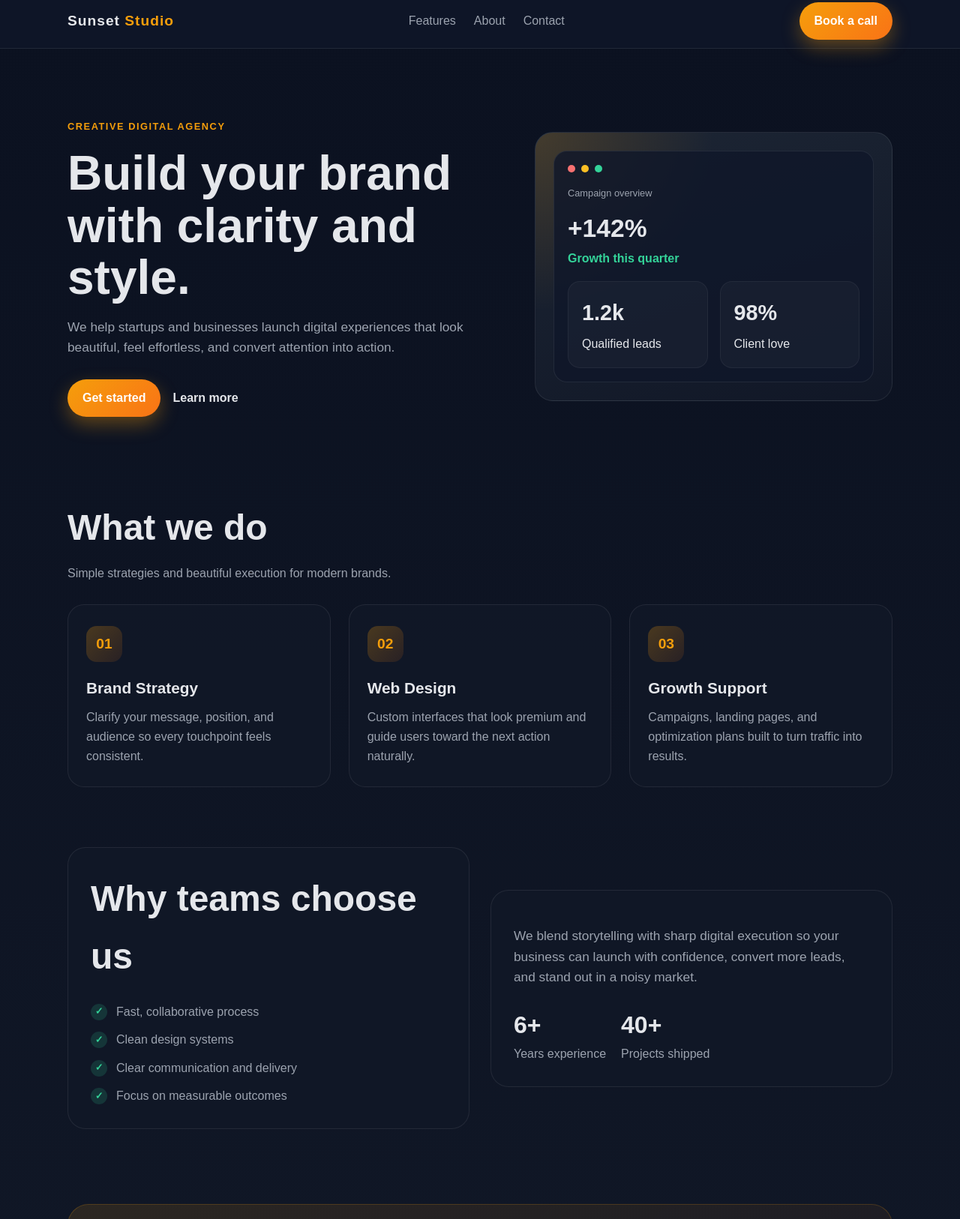
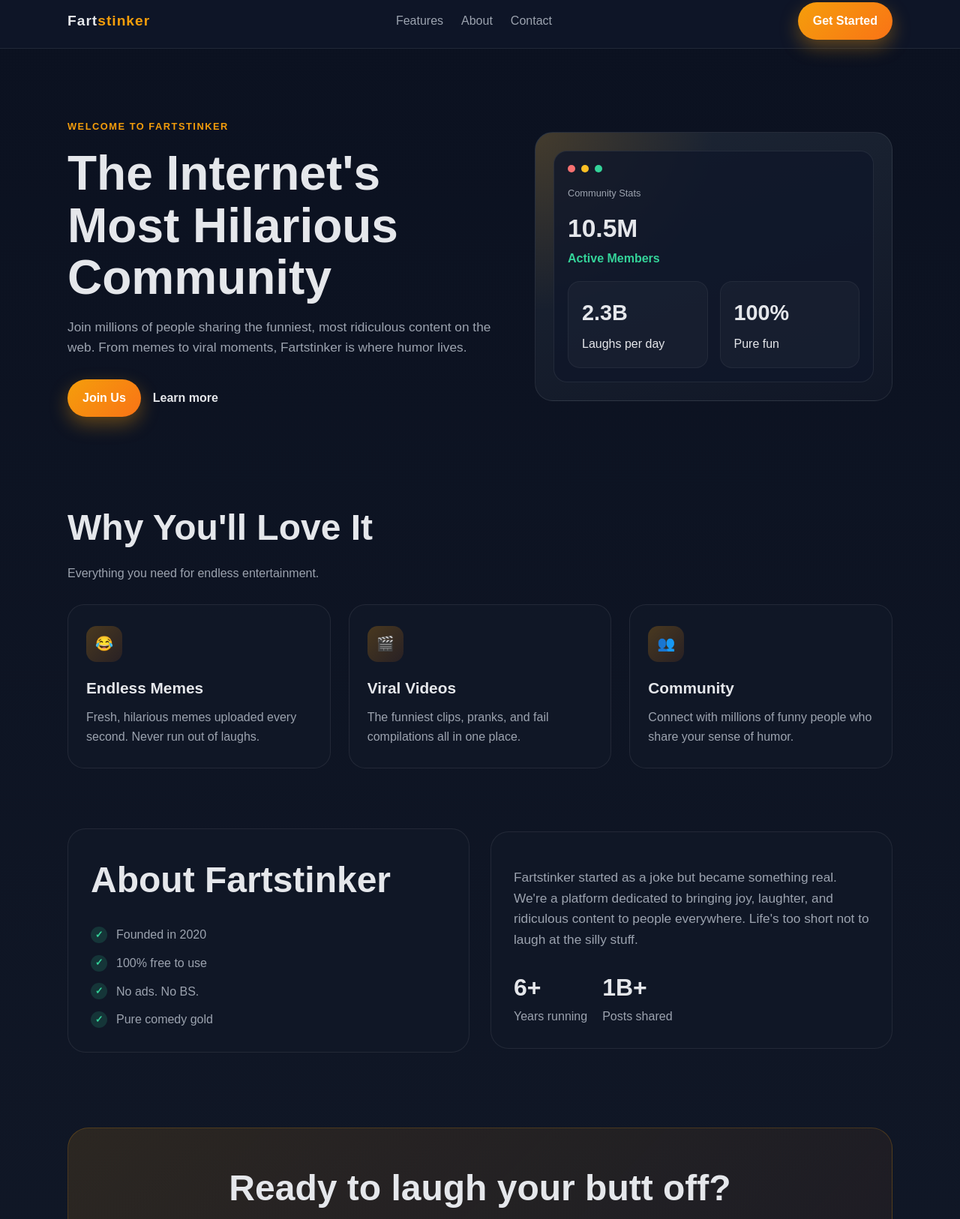
Before and after one commit to mvamverma-alt/sunset-studio, a plain HTML site: page index.html in a window 1280 px wide. Shown: the part 8-1634 px from the top of the page at 75% size. Drawn offline with Linux system fonts and the light colour scheme.

Commit message:
Update website with Fartstinker branding and content

```diff
--- a/index.html
+++ b/index.html
@@ -3,7 +3,7 @@
 <head>
   <meta charset="UTF-8" />
   <meta name="viewport" content="width=device-width, initial-scale=1.0" />
-  <title>Sunset Studio</title>
+  <title>Fartstinker</title>
   <style>
     :root {
       --bg: #0f172a;
@@ -329,13 +329,13 @@
   <header>
     <div class="container">
       <nav>
-        <a href="#" class="brand">Sunset <span>Studio</span></a>
+        <a href="#" class="brand">Fart<span>stinker</span></a>
         <div class="nav-links">
           <a href="#features">Features</a>
           <a href="#about">About</a>
           <a href="#contact">Contact</a>
         </div>
-        <a href="#contact" class="btn btn-primary">Book a call</a>
+        <a href="#contact" class="btn btn-primary">Get Started</a>
       </nav>
     </div>
   </header>
@@ -344,15 +344,15 @@
     <section class="hero">
       <div class="container hero-grid">
         <div>
-          <div class="eyebrow">Creative digital agency</div>
-          <h1>Build your brand with clarity and style.</h1>
+          <div class="eyebrow">Welcome to Fartstinker</div>
+          <h1>The Internet's Most Hilarious Community</h1>
           <p>
-            We help startups and businesses launch digital experiences that look beautiful,
-            feel effortless, and convert attention into action.
+            Join millions of people sharing the funniest, most ridiculous content on the web.
+            From memes to viral moments, Fartstinker is where humor lives.
           </p>
 
           <div class="hero-actions">
-            <a href="#features" class="btn btn-primary">Get started</a>
+            <a href="#features" class="btn btn-primary">Join Us</a>
             <a href="#about" class="secondary-link">Learn more</a>
           </div>
         </div>
@@ -365,18 +365,18 @@
               <span class="dot green"></span>
             </div>
 
-            <div style="font-size: 0.8rem; color: var(--muted); margin-bottom: 10px;">Campaign overview</div>
-            <div style="font-size: 2.1rem; font-weight: 700;">+142%</div>
-            <div style="color: #34d399; font-weight: 600;">Growth this quarter</div>
+            <div style="font-size: 0.8rem; color: var(--muted); margin-bottom: 10px;">Community Stats</div>
+            <div style="font-size: 2.1rem; font-weight: 700;">10.5M</div>
+            <div style="color: #34d399; font-weight: 600;">Active Members</div>
 
             <div class="stat-grid">
               <div class="stat">
-                <strong>1.2k</strong>
-                <span>Qualified leads</span>
+                <strong>2.3B</strong>
+                <span>Laughs per day</span>
               </div>
               <div class="stat">
-                <strong>98%</strong>
-                <span>Client love</span>
+                <strong>100%</strong>
+                <span>Pure fun</span>
               </div>
             </div>
           </div>
@@ -387,27 +387,27 @@
     <section id="features">
       <div class="container">
         <div class="section-head">
-          <h2>What we do</h2>
-          <p>Simple strategies and beautiful execution for modern brands.</p>
+          <h2>Why You'll Love It</h2>
+          <p>Everything you need for endless entertainment.</p>
         </div>
 
         <div class="features">
           <article class="card">
-            <div class="icon">01</div>
-            <h3>Brand Strategy</h3>
-            <p>Clarify your message, position, and audience so every touchpoint feels consistent.</p>
+            <div class="icon">😂</div>
+            <h3>Endless Memes</h3>
+            <p>Fresh, hilarious memes uploaded every second. Never run out of laughs.</p>
           </article>
 
           <article class="card">
-            <div class="icon">02</div>
-            <h3>Web Design</h3>
-            <p>Custom interfaces that look premium and guide users toward the next action naturally.</p>
+            <div class="icon">🎬</div>
+            <h3>Viral Videos</h3>
+            <p>The funniest clips, pranks, and fail compilations all in one place.</p>
           </article>
 
           <article class="card">
-            <div class="icon">03</div>
-            <h3>Growth Support</h3>
-            <p>Campaigns, landing pages, and optimization plans built to turn traffic into results.</p>
+            <div class="icon">👥</div>
+            <h3>Community</h3>
+            <p>Connect with millions of funny people who share your sense of humor.</p>
           </article>
         </div>
       </div>
@@ -417,29 +417,30 @@
       <div class="container about">
         <div class="about-box">
           <div class="section-head" style="margin-bottom: 0;">
-            <h2>Why teams choose us</h2>
+            <h2>About Fartstinker</h2>
           </div>
           <ul>
-            <li><span class="check">✓</span> Fast, collaborative process</li>
-            <li><span class="check">✓</span> Clean design systems</li>
-            <li><span class="check">✓</span> Clear communication and delivery</li>
-            <li><span class="check">✓</span> Focus on measurable outcomes</li>
+            <li><span class="check">✓</span> Founded in 2020</li>
+            <li><span class="check">✓</span> 100% free to use</li>
+            <li><span class="check">✓</span> No ads. No BS.</li>
+            <li><span class="check">✓</span> Pure comedy gold</li>
           </ul>
         </div>
 
         <div class="about-box">
           <p style="color: var(--muted); font-size: 1.08rem;">
-            We blend storytelling with sharp digital execution so your business can launch with confidence,
-            convert more leads, and stand out in a noisy market.
+            Fartstinker started as a joke but became something real. We're a platform dedicated to
+            bringing joy, laughter, and ridiculous content to people everywhere. Life's too short
+            not to laugh at the silly stuff.
           </p>
           <div style="margin-top: 24px; display: flex; gap: 20px; flex-wrap: wrap;">
             <div>
               <div style="font-size: 2rem; font-weight: 700;">6+</div>
-              <div style="color: var(--muted);">Years experience</div>
+              <div style="color: var(--muted);">Years running</div>
             </div>
             <div>
-              <div style="font-size: 2rem; font-weight: 700;">40+</div>
-              <div style="color: var(--muted);">Projects shipped</div>
+              <div style="font-size: 2rem; font-weight: 700;">1B+</div>
+              <div style="color: var(--muted);">Posts shared</div>
             </div>
           </div>
         </div>
@@ -449,18 +450,18 @@
     <section id="contact" class="cta">
       <div class="container">
         <div class="cta-box">
-          <h2>Ready to build something memorable?</h2>
+          <h2>Ready to laugh your butt off?</h2>
           <p>
-            Let’s design a website and brand experience that helps your business grow with clarity.
+            Join Fartstinker today and never miss out on the funniest content on the internet.
           </p>
-          <a href="mailto:hello@sunsetstudio.example" class="btn btn-primary">hello@sunsetstudio.example</a>
+          <a href="mailto:hello@fartstinker.com" class="btn btn-primary">hello@fartstinker.com</a>
         </div>
       </div>
     </section>
   </main>
 
   <footer>
-    © <span id="year"></span> Sunset Studio. All rights reserved.
+    © <span id="year"></span> Fartstinker. All rights reserved. Brought to you by people with terrible taste.
   </footer>
 
   <script>
```
